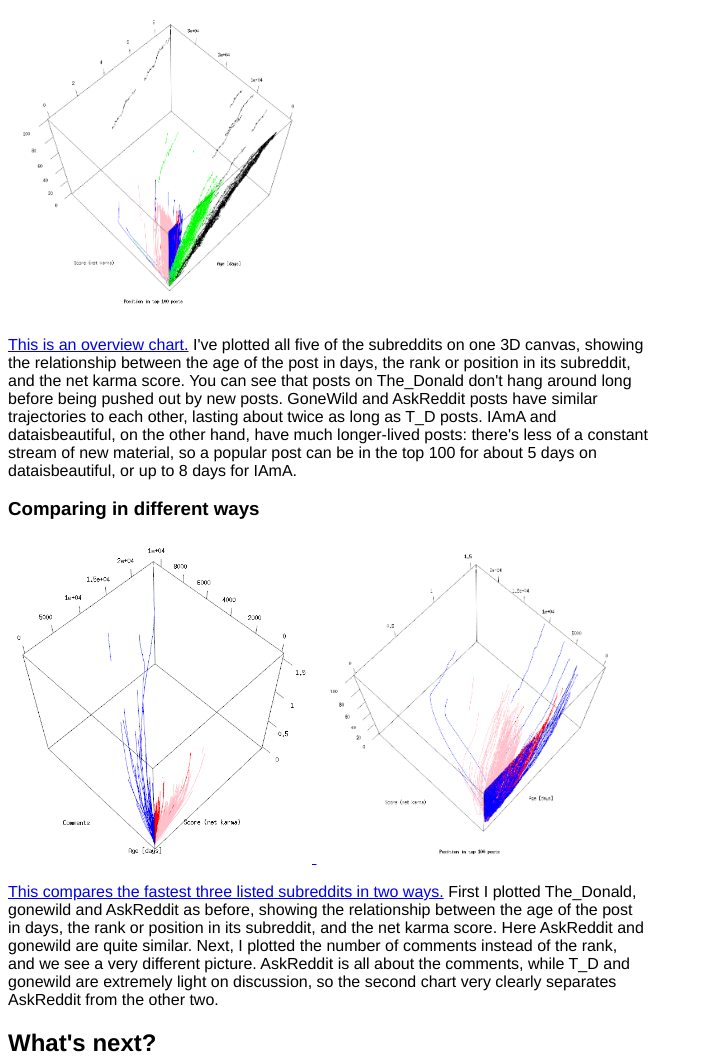
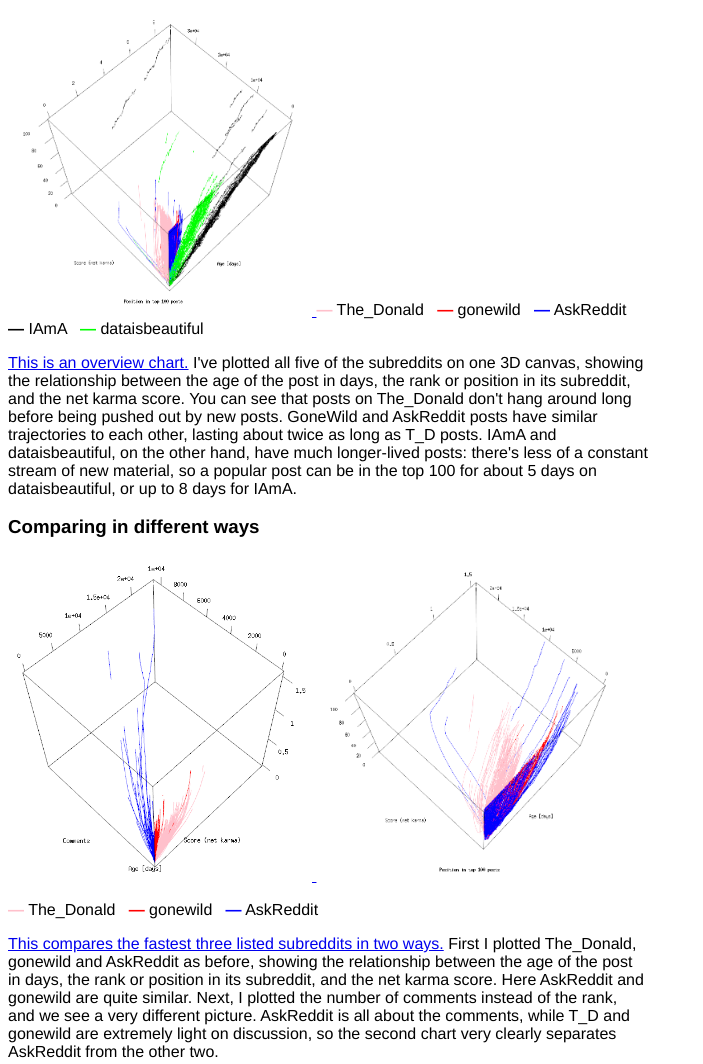
Before and after one commit to slashme/rglsite, a plain HTML site: page index.html in a window 1280 px wide. Shown: the part 585-1649 px from the top of the page, without its empty margins (0-703 px from the left). Drawn offline with Linux system fonts and the light colour scheme.

Commit message:
Key for charts

```diff
--- a/index.html
+++ b/index.html
@@ -44,6 +44,7 @@ putting them all on the same page.</p>
 <a href="allcurves.html">
   <img src="pics/all.png" class="thumb">
 </a>
+<span style="font-weight:bold; color:#FFC0CB">—</span> The_Donald &nbsp; <span style="font-weight:bold; color:#FF0000">—</span> gonewild &nbsp; <span style="font-weight:bold; color:#0000FF">—</span> AskReddit &nbsp; <span style="font-weight:bold; color:#000000">—</span> IAmA &nbsp; <span style="font-weight:bold; color:#00FF00">—</span> dataisbeautiful <div id="htmlwidget_container">
 <p><a href="allcurves.html">This is an overview chart.</a>
 I've plotted all five of the subreddits on one 3D canvas, showing the
 relationship between the age of the post in days, the rank or position in its
@@ -59,6 +60,7 @@ IAmA.</p>
   <img src="pics/f3c.png" class="thumb">
   <img src="pics/f3r.png" class="thumb">
 </a>
+<p><span style="font-weight:bold; color:#FFC0CB">—</span> The_Donald &nbsp; <span style="font-weight:bold; color:#FF0000">—</span> gonewild &nbsp; <span style="font-weight:bold; color:#0000FF">—</span> AskReddit</p>
 <p><a href="fastthree.html">This compares the fastest three listed subreddits in two ways.</a>
 First I plotted The_Donald, gonewild and AskReddit as before, showing the
 relationship between the age of the post in days, the rank or position in its
```
